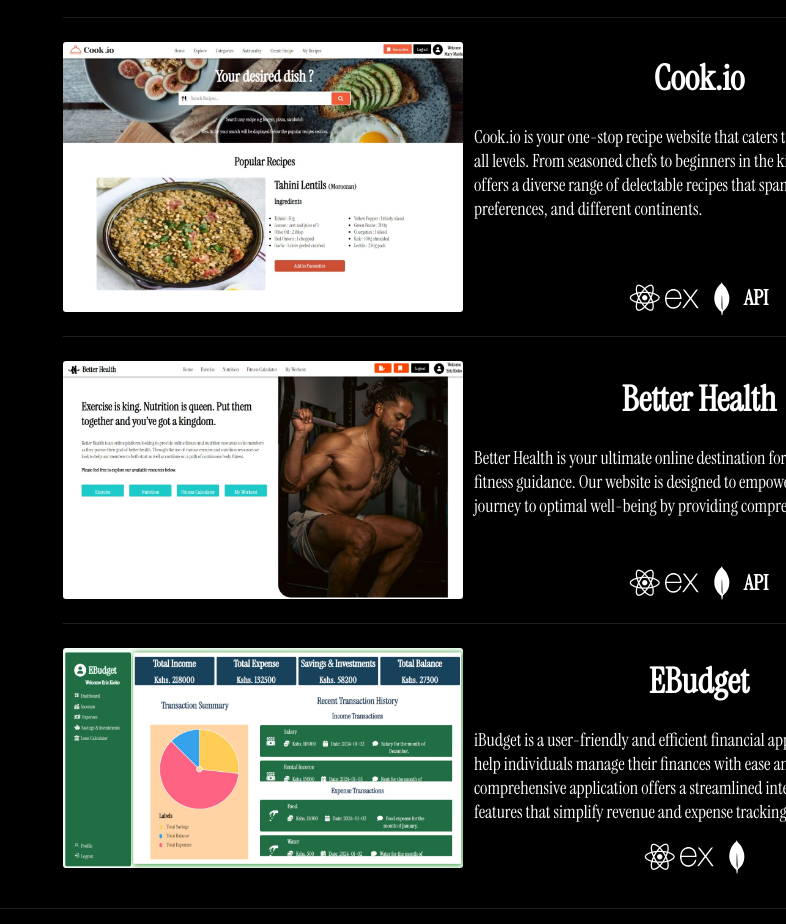
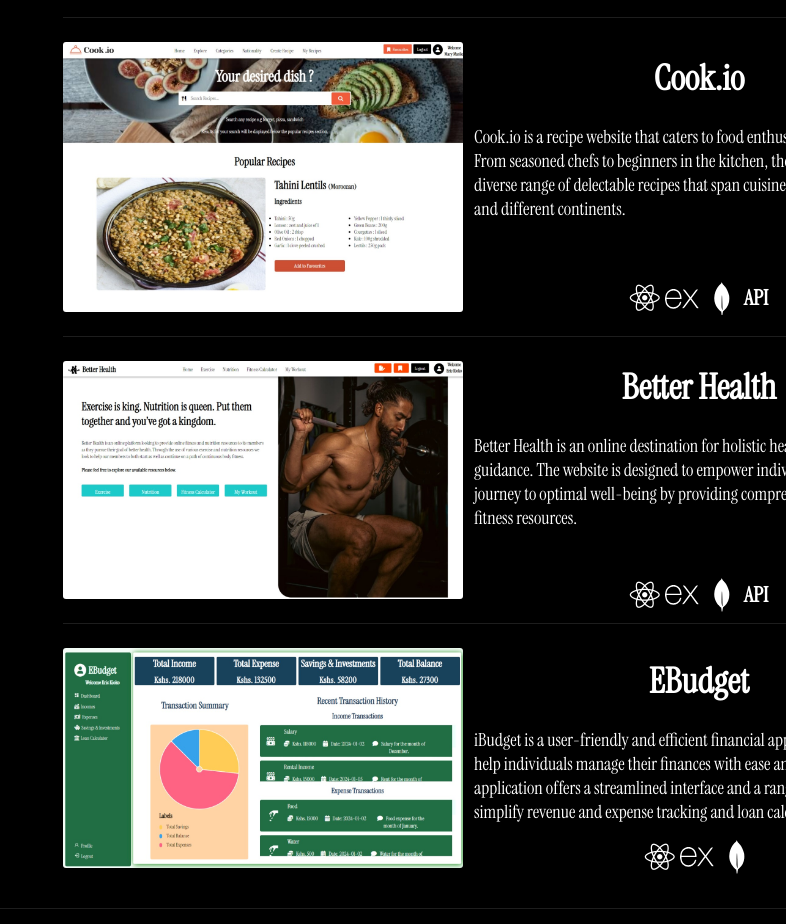
Before and after one commit to KiokoEric/Eric_Kioko, a React (Create React App) app: page / in a window 1280 px wide. Shown: the part 920-1844 px from the top of the page, without its empty margins (494-1280 px from the left). Built offline with nearby package versions, Linux system fonts and the light colour scheme.

Commit message:
Github Link

```diff
--- a/src/Pages/BetterHealth/BetterHealth.jsx
+++ b/src/Pages/BetterHealth/BetterHealth.jsx
@@ -16,6 +16,11 @@ import Workout from "../../Images/BetterHealth/BetterHealth_MyWorkout.jpeg";
 import { EffectCoverflow, Pagination } from 'swiper/modules';
 
 const BetterHealth = () => {
+
+    const BetterHealthGithub = () => {
+        window.open(`https://github.com/KiokoEric/Better_Health`)
+    }
+
 return (
     <div className='BetterHealth' >
         <figure>
@@ -23,7 +28,7 @@ return (
                 <source src={BetterHealthVideo} type="video/mp4" />
             </video>
             <figcaption>
-                    <button>
+                    <button onClick={BetterHealthGithub}>
                         <i class="fa-brands fa-github"></i>
                         Github
                     </button>
--- a/src/Pages/Cook/Cook.jsx
+++ b/src/Pages/Cook/Cook.jsx
@@ -16,6 +16,11 @@ import Recipe from "../../Images/Cook/Cook.io_RecipesPage.jpeg";
 import { EffectCoverflow, Pagination } from 'swiper/modules';
 
 const Cook = () => {
+
+    const CookGithub = () => {
+        window.open(`https://github.com/KiokoEric/Cook.io`)
+    }
+
 return (
     <div className='Cook' >
         <figure>
@@ -23,7 +28,7 @@ return (
                 <source src={CookVideo} type="video/mp4" />
             </video>
             <figcaption>
-                    <button>
+                    <button onClick={CookGithub} >
                         <i class="fa-brands fa-github"></i>
                         Github
                     </button>
--- a/src/Pages/EBudget/EBudget.jsx
+++ b/src/Pages/EBudget/EBudget.jsx
@@ -14,6 +14,11 @@ import LoanCalculator from "../../Images/EBudget/EBudget_LoanCalculator.jpeg";
 import { EffectCoverflow, Pagination } from 'swiper/modules';
 
 const EBudget = () => {
+
+    const EBudgetGithub = () => {
+        window.open(`https://github.com/KiokoEric/EBudget`)
+    }
+
 return (
     <div className='EBudget' >
         <figure>
@@ -21,7 +26,7 @@ return (
                 <source src={EBudgetVideo} type="video/mp4" />
             </video>
             <figcaption>
-                    <button>
+                    <button onClick={EBudgetGithub} >
                         <i class="fa-brands fa-github"></i>
                         Github
                     </button>
--- a/src/Pages/Itrack/Itrack.jsx
+++ b/src/Pages/Itrack/Itrack.jsx
@@ -17,6 +17,11 @@ import ArchivedTickets from "../../Images/Itrack/Archived_Tickets.jpeg";
 import { EffectCoverflow, Pagination } from 'swiper/modules';
 
 const Itrack = () => {
+
+    const ItrackGithub = () => {
+        window.open(`https://github.com/KiokoEric/Itrack`)
+    }
+
 return (
     <div className='Itrack' >
         <figure>
@@ -24,7 +29,7 @@ return (
                 <source src={ItrackVideo} type="video/mp4" />
             </video>
             <figcaption>
-                    <button>
+                    <button onClick={ItrackGithub} >
                         <i class="fa-brands fa-github"></i>
                         Github
                     </button>
--- a/src/Pages/Projects/Projects.jsx
+++ b/src/Pages/Projects/Projects.jsx
@@ -32,7 +32,7 @@ return (
                 <img src={Cook} alt="" width="400px" />
                 <figcaption>
                     <h2>Cook.io</h2>
-                    <p>Cook.io is your one-stop recipe website that caters to food enthusiasts of all levels. From seasoned chefs to beginners in the kitchen, the platform offers a diverse range of delectable recipes that span cuisines, dietary preferences, and different continents.</p>
+                    <p>Cook.io is a recipe website that caters to food enthusiasts of all levels. From seasoned chefs to beginners in the kitchen, the platform offers a diverse range of delectable recipes that span cuisines, dietary preferences, and different continents.</p>
                     <div>
                         <i class="fa-brands fa-react"></i>
                         <SiExpress size="2.1rem" className='React' />
@@ -47,7 +47,7 @@ return (
                 <img src={Better_Health} alt="" width="400px" />
                 <figcaption>
                     <h2>Better Health</h2>
-                    <p>Better Health is your ultimate online destination for holistic health and fitness guidance. Our website is designed to empower individuals on their journey to optimal well-being by providing comprehensive resources.</p>
+                    <p>Better Health is an online destination for holistic health and fitness guidance. The website is designed to empower individuals on their journey to optimal well-being by providing comprehensive health and fitness resources.</p>
                     <div>
                         <i class="fa-brands fa-react"></i>
                         <SiExpress size="2.1rem" className='React' />
@@ -62,7 +62,7 @@ return (
                 <img src={EBudget} alt="" width="400px" />
                 <figcaption>
                     <h2>EBudget</h2>
-                    <p>iBudget is a user-friendly and efficient financial application designed to help individuals manage their finances with ease and precision. This comprehensive application offers a streamlined interface and a range of features that simplify revenue and expense tracking and loan calculation.</p>
+                    <p>iBudget is a user-friendly and efficient financial application designed to help individuals manage their finances with ease and precision. The application offers a streamlined interface and a range of features that simplify revenue and expense tracking and loan calculation.</p>
                     <div>
                         <i class="fa-brands fa-react"></i>
                         <SiExpress size="2.1rem" className='React' />
```
